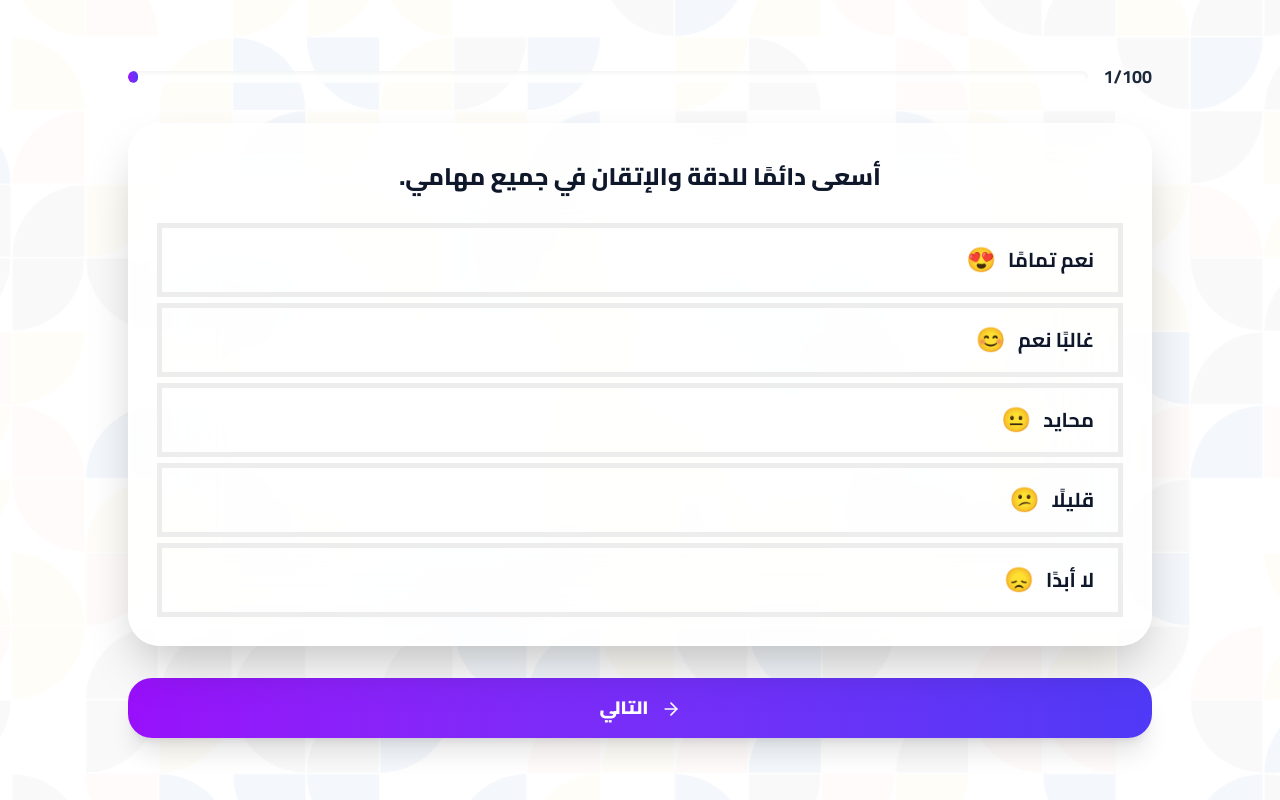
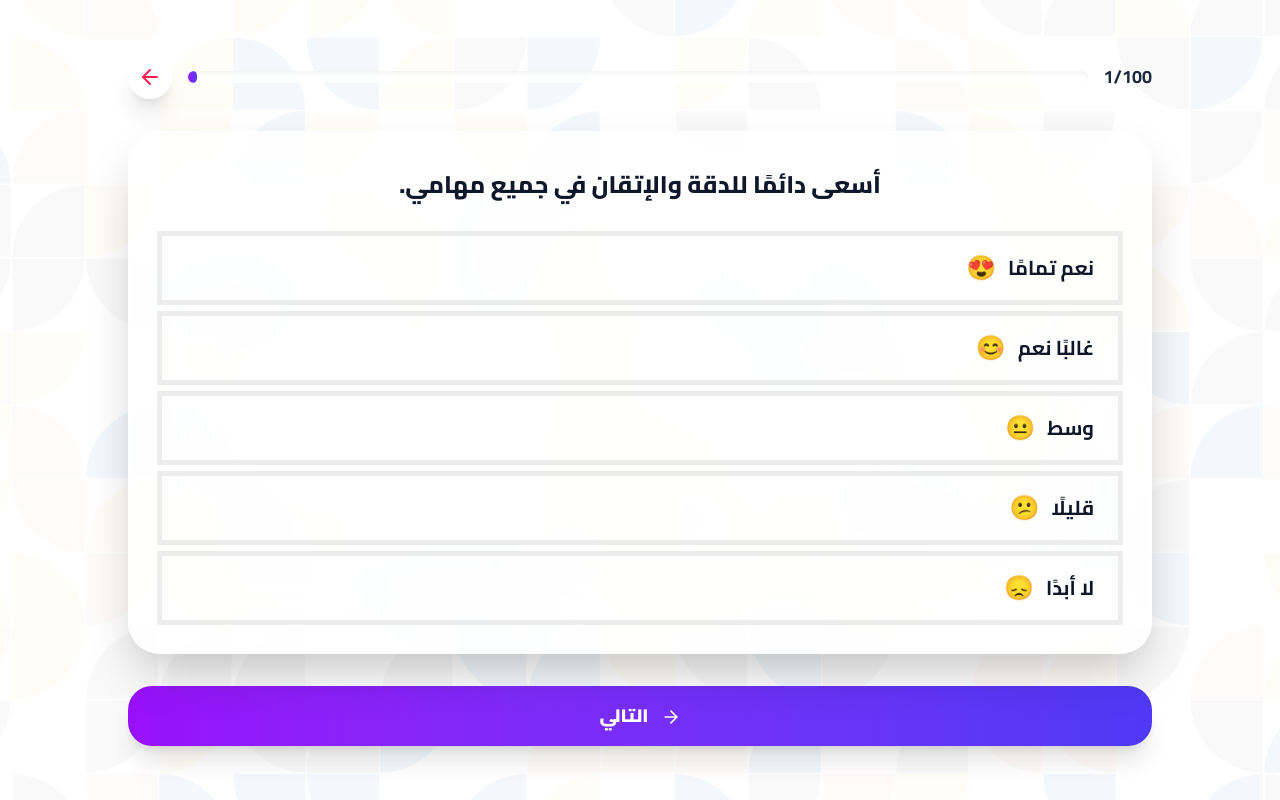
Before and after one commit to ZEROKSR27/survay, a Next.js app: page / in a window 1280 px wide. Built offline with nearby package versions, Linux system fonts and the light colour scheme.

Commit message:
noting but add the go back ablity

```diff
--- a/app/components/Survey.tsx
+++ b/app/components/Survey.tsx
@@ -91,6 +91,32 @@ export default function Survey({
             <div className="w-[94%] sm:w-[90%] lg:w-[80%] gap-2 sm:gap-8 flex flex-col justify-center">
                 {/* Progress bar */}
                 <div className="flex items-center gap-4">
+                    <motion.button
+                        whileTap={{ scale: 0.85 }}
+                        onClick={() => {
+                            if (current === 0) {
+                                toast.error("هذا هو السؤال الاول");
+
+                                return;
+                            }
+                            // Update responses with current selection
+                            const newResponses = [responses.pop()];
+                            // newResponses[current] = selected;
+                            setResponses(newResponses as number[]);
+
+                            // Calculate traits and update personality
+                            const traits = calculateTraits(responses);
+                            GetPersonality(traits);
+
+                            // Move to last question
+                            setCurrent((prev) => prev - 1);
+                            setSelected(null);
+                            console.log(traits, "\n ", personality);
+                        }}
+                        className="w-11 h-11 bg-white/80 shadow-xl rounded-full flex justify-center items-center"
+                    >
+                        <FiArrowRight className="text-rose-500 text-2xl rotate-180" />
+                    </motion.button>
                     <div className="flex-1 h-3 bg-white/80 rounded-full relative overflow-hidden shadow-inner">
                         <motion.div
                             className="absolute top-0 left-0 h-full bg-gradient-to-r from-purple-600 to-indigo-600 rounded-full"
--- a/app/components/button.tsx
+++ b/app/components/button.tsx
@@ -2,9 +2,11 @@ import React from "react";
 
 type Props = {
     onclick?: () => void;
+    rotate?: boolean;
+    text: string;
 };
 
-const Button = ({ onclick }: Props) => {
+const Button = ({ onclick, rotate = false, text }: Props) => {
     return (
         <button
             onClick={onclick}
@@ -12,7 +14,7 @@ const Button = ({ onclick }: Props) => {
         >
             <span className="absolute inset-0 flex items-center justify-center w-full h-full text-white duration-300 -translate-x-full bg-amber-400 group-hover:translate-x-0 ease">
                 <svg
-                    className="w-6 h-6"
+                    className={`w-6 h-6 ${rotate && "rotate-180"} `}
                     fill="none"
                     stroke="currentColor"
                     viewBox="0 0 24 24"
@@ -27,9 +29,9 @@ const Button = ({ onclick }: Props) => {
                 </svg>
             </span>
             <span className="absolute flex items-center justify-center w-full h-full text-amber-300 transition-all duration-300 transform group-hover:translate-x-full ease">
-                التالي
+                {text}
             </span>
-            <span className="relative invisible">التالي</span>
+            <span className="relative invisible">{text}</span>
         </button>
     );
 };
--- a/app/components/data.tsx
+++ b/app/components/data.tsx
@@ -614,7 +614,7 @@ export const options = [
         color: "from-cyan-500 to-sky-400",
     },
     {
-        label: "محايد",
+        label: "وسط",
         value: 3,
         emoji: "😐",
         color: "from-gray-400  to-gray-300",
--- a/app/components/results.tsx
+++ b/app/components/results.tsx
@@ -125,8 +125,12 @@ const Results = ({ personality, results }: Props) => {
                             )}
                         </ul>
                     </div>
-                    <div>
-                        <Button />
+                    <div className="flex w-full sm:w-1/2 items-center">
+                        <Button
+                            text="العودة إلى الصفحة الرئيسية"
+                            rotate={true}
+                        />
+                        <Button text="التقدم" />
                     </div>
                 </motion.div>
             </AnimatePresence>
--- a/app/page.tsx
+++ b/app/page.tsx
@@ -25,7 +25,7 @@ export default function Home() {
 
     return (
         <main className="w-full bg-[url('/bg.png')] bg-cover bg-center h-screen ">
-            {current < 1 ? (
+            {current < 33 ? (
                 <Survey
                     personality={personality}
                     setPersonality={setPersonality}
```
Also changed, not shown: app/context/stor.tsx (added, +8 -0 lines).
